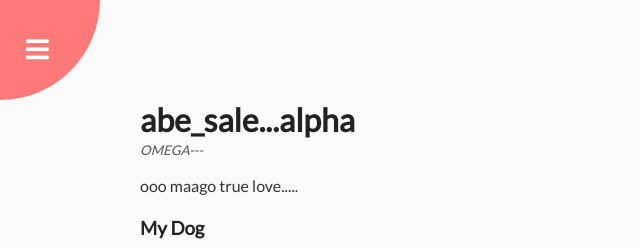
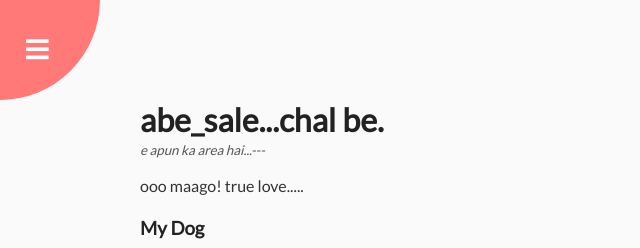
Before and after one commit to shawpns/navr, a plain HTML site: page index.html in a window 1280 px wide. Shown: the top 248 px of the page, without its empty margins (0-640 px from the left). Drawn offline with Linux system fonts and the light colour scheme.

Commit message:
Update index.html

```diff
--- a/index.html
+++ b/index.html
@@ -21,9 +21,9 @@
       </div>
 
       <div class="content">
-        <h1>abe_sale...alpha</h1>
-        <small>OMEGA---</small>
-        <p>ooo maago true love.....</p>
+        <h1>abe_sale...chal be.</h1>
+        <small>e apun ka area hai...---</small>
+        <p>ooo maago! true love.....</p>
 
         <h3>My Dog</h3>
         <img src="https://images.unsplash.com/photo-1507146426996-ef05306b995a?ixlib=rb-1.2.1&ixid=eyJhcHBfaWQiOjEyMDd9&auto=format&fit=crop&w=2100&q=80" alt="doggy" />
```
